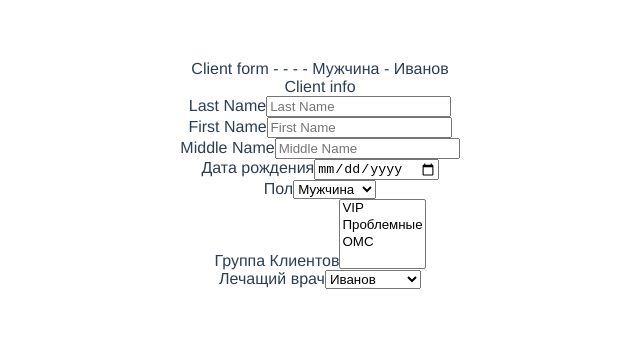
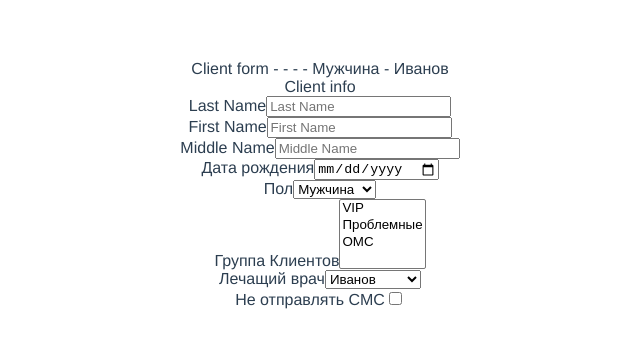
Before and after one commit to bierooed/vue-client-form, a Vue app: page / in a window 1280 px wide. Shown: the top 348 px of the page, without its empty margins (320-960 px from the left). Built offline with nearby package versions, Linux system fonts and the light colour scheme.

Commit message:
Create FormCheckbox component and added the function of selecting by checkbox the option not to recieve SMS

```diff
--- a/src/components/ClientForm.vue
+++ b/src/components/ClientForm.vue
@@ -2,7 +2,10 @@
   <div>
     Client form
     {{ client.lastName }} - {{ client.firstName }} - {{ client.middleName }} -
-    {{ client.birthDate }} - {{ client.gender }} - {{ client.treatingDoctors }}
+    {{ client.birthDate }} - {{ client.gender }} -
+    {{ client.treatingDoctors }}
+
+    <p v-if="client.sms">Do not send SMS</p>
     <ClientInfo :client="client" @update-client="updateClient" />
   </div>
 </template>
--- a/src/components/ClientInfo.vue
+++ b/src/components/ClientInfo.vue
@@ -56,18 +56,29 @@
         ($event) => updateClientInfo($event, formAttributes.treatingDoctors)
       "
     />
+
+    <FormCheckbox
+      label="Не отправлять СМС"
+      v-model="checkboxState"
+      :handleChange="
+        ($event) => updateCheckbox($event.target.checked, formAttributes.sms)
+      "
+    />
   </div>
 </template>
 
 <script>
 import TextInput from "./FormElements/TextInput.vue";
 import FormSelector from "./FormElements/FormSelector.vue";
+import FormCheckbox from "./FormElements/FormCheckbox.vue";
+
 import formAttributes from "../formAttributes";
 
 export default {
   name: "ClientInfo",
   data() {
     return {
+      checkboxState: false,
       gender: [
         {
           id: 0,
@@ -97,6 +108,10 @@ export default {
       this.$emit("update-client", { [key]: e.target.value });
     },
 
+    updateCheckbox(isActive, key) {
+      this.$emit("update-client", { [key]: isActive });
+    },
+
     updateMultipleSelectors() {
       console.log("Not yet added handle function(");
     },
@@ -105,6 +120,7 @@ export default {
   components: {
     TextInput,
     FormSelector,
+    FormCheckbox,
   },
 };
 </script>
--- /dev/null
+++ b/src/components/FormElements/FormCheckbox.vue
@@ -0,0 +1,16 @@
+<template>
+  <div>
+    <label>Не отправлять СМС</label>
+    <input type="checkbox" @change="handleChange" />
+  </div>
+</template>
+
+<script>
+export default {
+  name: "FormCheckbox",
+  props: {
+    label: String,
+    handleChange: Function,
+  },
+};
+</script>
--- a/src/formAttributes.js
+++ b/src/formAttributes.js
@@ -6,5 +6,6 @@ const formAttributes = {
   gender: "gender",
   clientGroup: "clientGroup",
   treatingDoctors: "treatingDoctors",
+  sms: "sms",
 };
 export default formAttributes;
```
